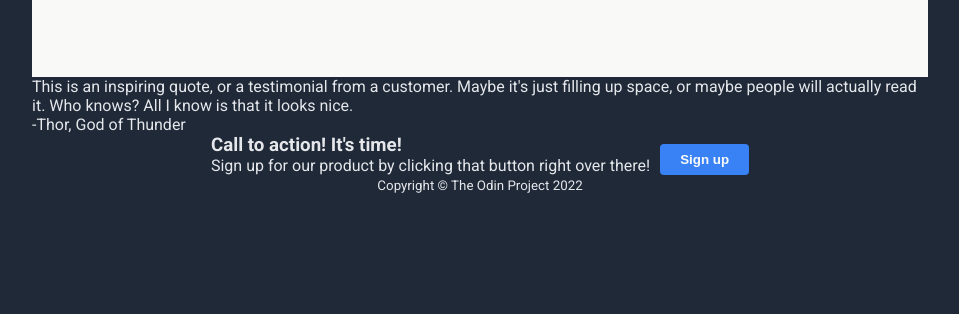
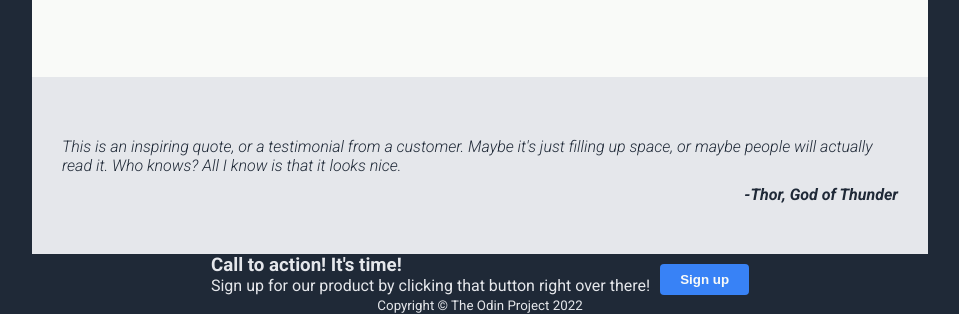
Before and after one commit to Ezama/landing-page, a plain HTML site: page index.html in a window 1280 px wide. Shown: the part 571-885 px from the top of the page, without its empty margins (160-1119 px from the left). Before the commit the page ends 800 px from the top, so only its background shows below. Drawn offline with Linux system fonts and the light colour scheme.

Commit message:
style quote-section

```diff
--- a/style.css
+++ b/style.css
@@ -104,13 +104,11 @@ main {
     flex: auto;
 }
 
+/* info-section */
 .info-section {
     background: #F9FAF8;
     color: #1F2937;
-    padding-top: 30px;
-    padding-left: 30px;
-    padding-right: 30px;
-    padding-bottom: 80px;
+    padding: 30px 30px 80px 30px;
 }
 
 .info-header-text {
@@ -135,3 +133,19 @@ main {
     font-size: 16px;
     color: #1F2937;
 }
+
+/* quote-section */
+.quote-section {
+    background-color: #E5E7EB;
+    color: #1F2937;
+    font-size: 16px;
+    font-weight: lighter;
+    font-style: italic;
+    padding: 60px 30px 40px 30px;
+}
+
+figcaption {
+    font-weight: 550;
+    text-align: right;
+    padding-top: 10px;
+}
```
